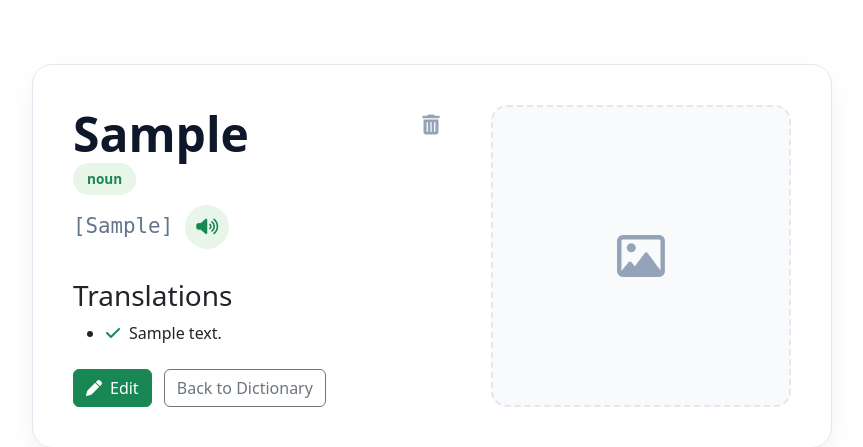
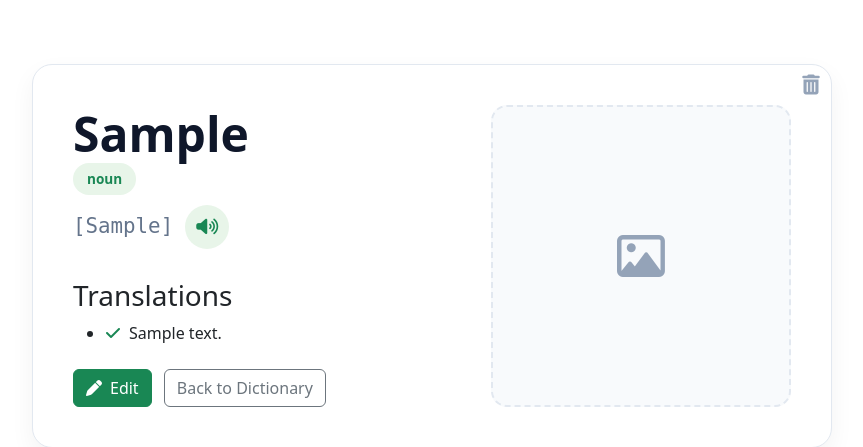
Before and after one commit to MikhailSavenko/memorizeIt, a Django app: a page that uses templates/base.html in a window 1280 px wide. Shown: the part 73-520 px from the top of the page, without its empty margins (208-1071 px from the left). Run offline with Django 5.2, Linux system fonts and the light colour scheme; tables that the repository leaves empty hold one stand-in row (values such as "Sample post"); some libraries are stand-ins or nearby versions.

Commit message:
new place for button trash in word_detail

```diff
--- a/static/word/css/word_detail.css
+++ b/static/word/css/word_detail.css
@@ -8,6 +8,7 @@
 
 /* Сама карточка */
 .word-card {
+  position: relative;
   display: grid;
   grid-template-columns: 1fr 300px; /* 300px под будущую картинку справа */
   gap: 40px;
@@ -113,11 +114,6 @@
 
 
 /* Кнопка удаления слова */
-/* Главная левая колонка карточки должна стать якорем для абсолютных элементов */
-.word-card-main {
-  position: relative;
-}
-
 /* Стилизация самой кнопки-мусорки */
 .btn-delete-card {
   position: absolute;
```
